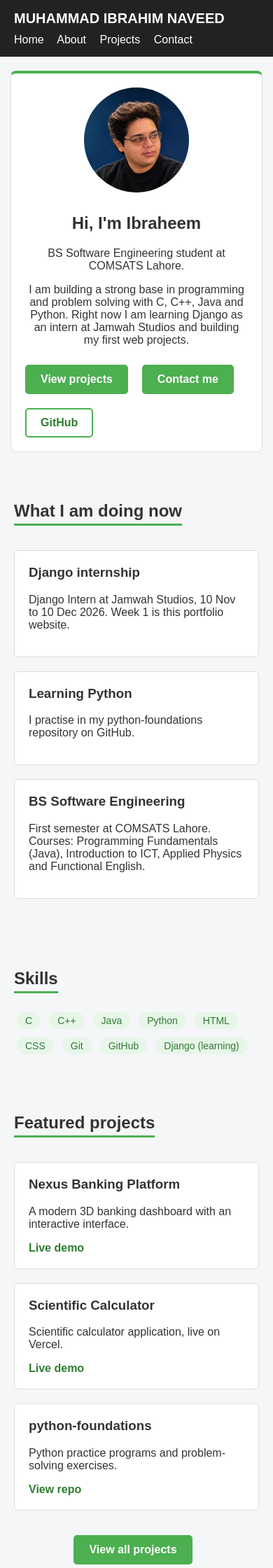
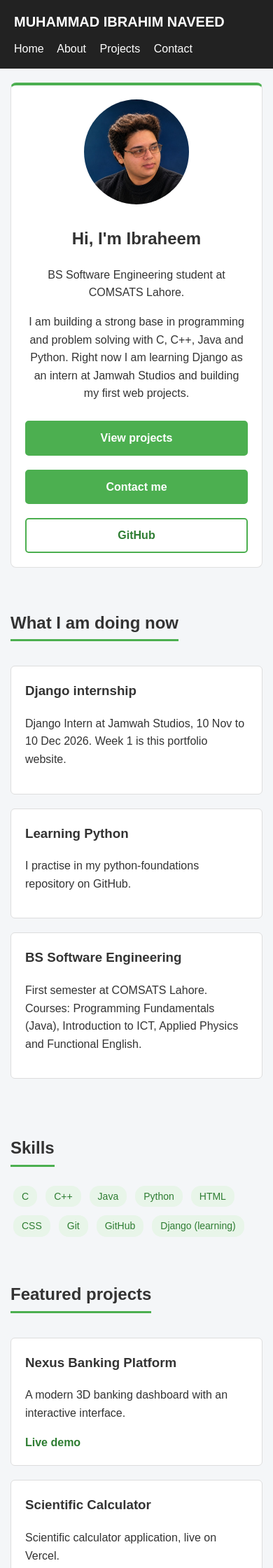
Before and after one commit to IbrahimNaveed12/django-week1, a Django app: page / in a window 390 px wide. Shown: the top 2240 px of the page at 70% size. Run offline with Django 5.2, Linux system fonts and the light colour scheme.

Commit message:
Polish css for headings, buttons and mobile

```diff
--- a/pages/static/css/style.css
+++ b/pages/static/css/style.css
@@ -1,5 +1,7 @@
 body {
   font-family: Arial, sans-serif;
+  font-size: 16px;
+  line-height: 1.6;
   margin: 0;
   padding: 0;
   background-color: #f4f6f8;
@@ -11,6 +13,19 @@ body {
 
 a {
   color: #2e7d32;
+}
+
+a:focus,
+.button:focus,
+.button-outline:focus {
+  outline: 2px solid #1b5e20;
+  outline-offset: 2px;
+}
+
+section p,
+.home-section p,
+.page-container p {
+  max-width: 70ch;
 }
 
 nav {
@@ -179,6 +194,20 @@ h2 {
   box-sizing: border-box;
 }
 
+.card h3 {
+  margin-top: 0;
+}
+
+.card a {
+  color: #2e7d32;
+  text-decoration: none;
+  font-weight: bold;
+}
+
+.card a:hover {
+  text-decoration: underline;
+}
+
 .view-all-container {
   text-align: center;
   margin-top: 25px;
@@ -201,20 +230,6 @@ h2 {
   margin-bottom: 20px;
   color: #1b5e20;
   font-weight: 500;
-}
-
-.card h3 {
-  margin-top: 0;
-}
-
-.card a {
-  color: #2e7d32;
-  text-decoration: none;
-  font-weight: bold;
-}
-
-.card a:hover {
-  text-decoration: underline;
 }
 
 footer {
@@ -268,18 +283,40 @@ footer p {
     box-sizing: border-box;
   }
 
+  .hero-buttons {
+    flex-direction: column;
+    width: 100%;
+  }
+
+  .hero-buttons .button,
+  .hero-buttons .button-outline {
+    width: 100%;
+    margin-right: 0;
+    text-align: center;
+  }
+
+  .home-section {
+    padding: 0 15px;
+    margin: 20px auto;
+  }
+
   .cards {
     padding: 0 15px;
     box-sizing: border-box;
   }
 
-  .card {
+  .card,
+  .card-small {
     width: 100%;
     box-sizing: border-box;
   }
 
   .page-container {
-    padding: 0 15px;
+    padding: 0 15px 40px;
     box-sizing: border-box;
   }
+
+  .closing-strip {
+    padding: 30px 15px;
+  }
 }
```
